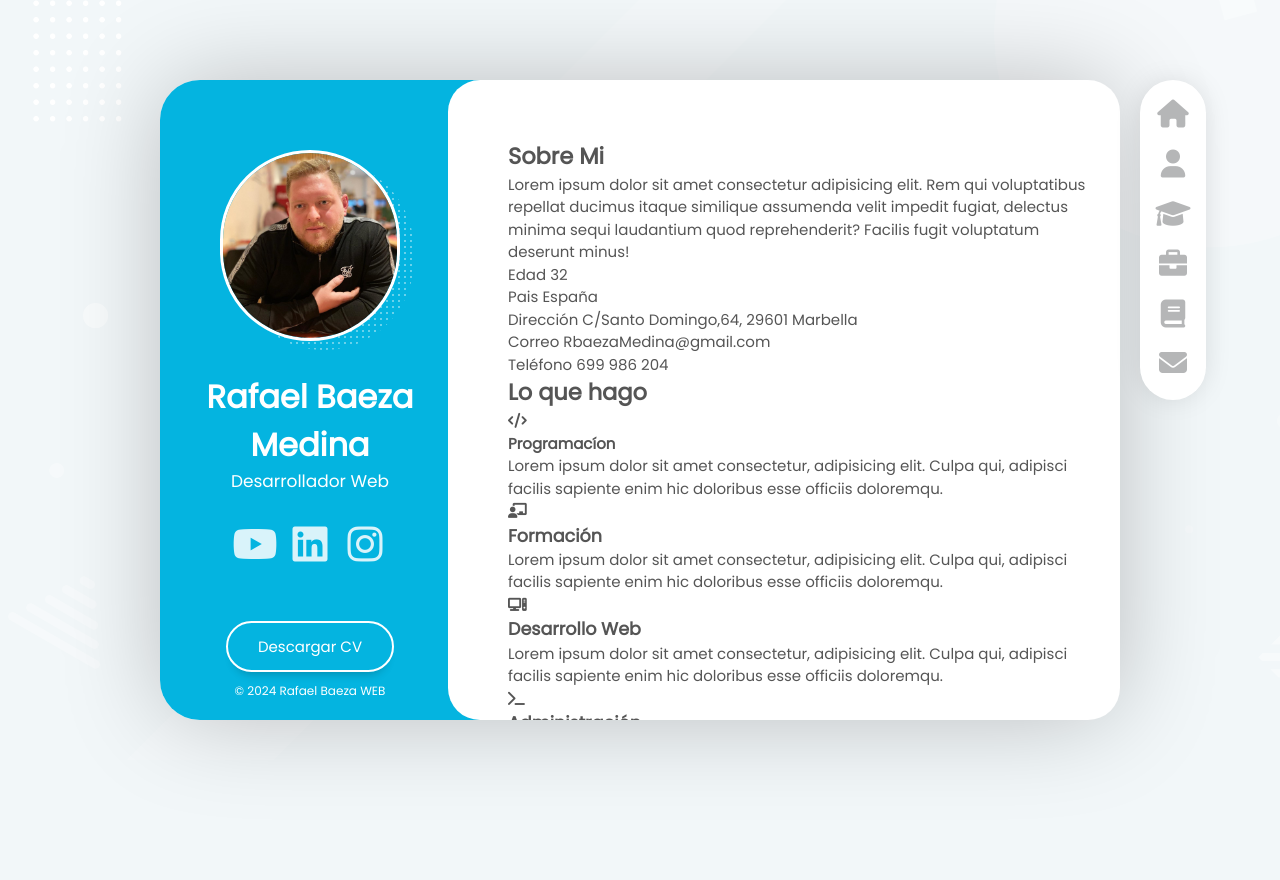
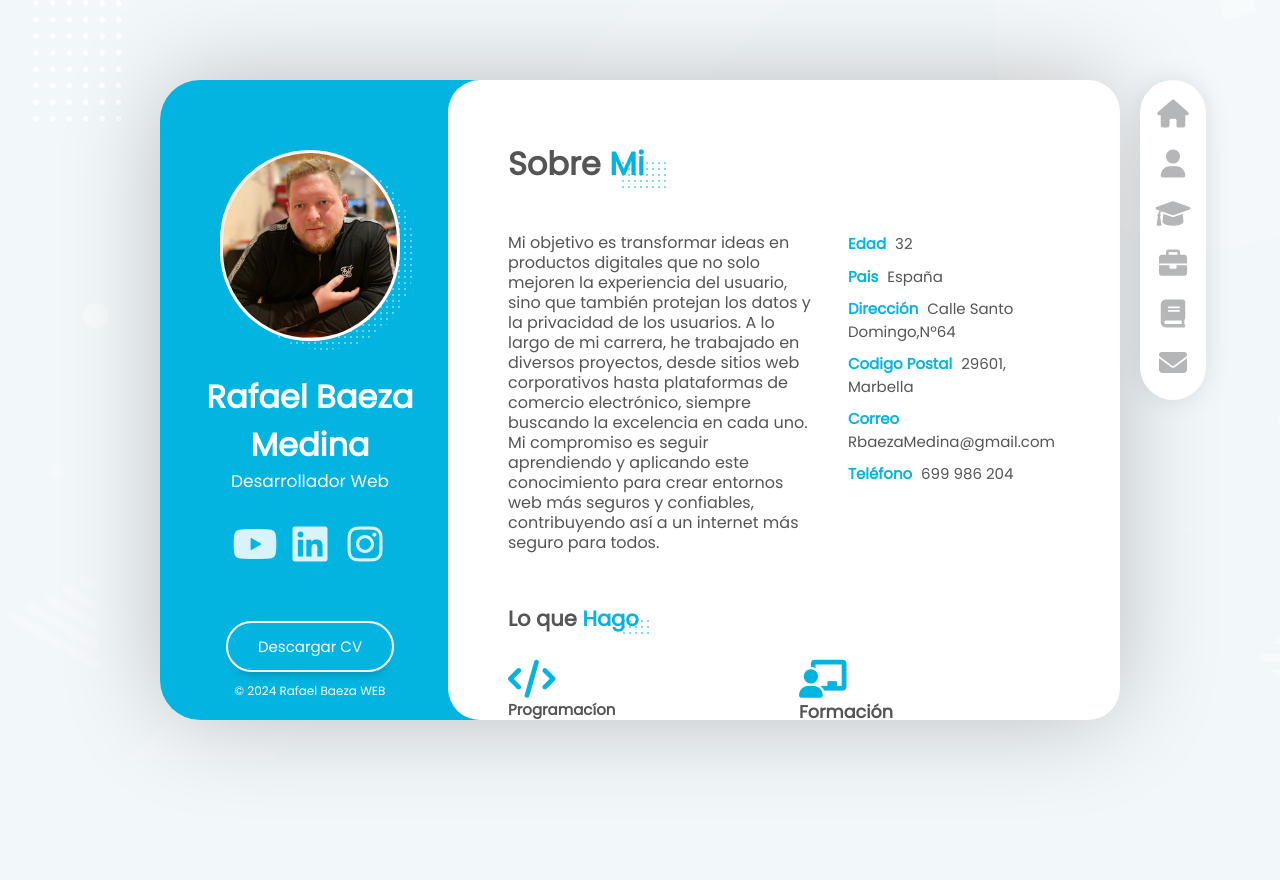
Before and after one commit to MrBeeza/WebPrincipal, a plain HTML site: page sobre-mi.html in a window 1280 px wide. Drawn offline with Linux system fonts and the light colour scheme.

Commit message:
HTML SOBRE MI finish, scrollbar listo webkit&moz

```diff
--- /dev/null
+++ b/css/scroll.css
@@ -0,0 +1,84 @@
+:root{
+    --color-scrollbar: #d3d3d4;
+    --color-background-scrollbar: gray;
+
+
+}
+
+/*scroll chrome*/
+.content__page::-webkit-scrollbar{
+    width: 25px;
+    background: transparent;
+}
+
+.content__page::-webkit-scrollbar-thumb{
+    border: 10px solid transparent;
+    box-shadow: none;
+    border-radius: 40px;
+}
+
+.content__page:hover::-webkit-scrollbar-thumb{
+    box-shadow: inset 0 0 0 10px var(--color-scrollbar);
+    ;
+
+}
+
+.content__page:hover::-webkit-scrollbar-thumb:hover{
+    border: 8px solid transparent;
+    box-shadow: inset 0 0 0 10px var(--color-secondary);
+
+}
+
+
+.content__page::-webkit-scrollbar-track{
+    background: transparent;
+    margin: 40px 0;
+}
+
+
+/* layout scrollbar*/
+
+.layout__aside::-webkit-scrollbar{
+    width: 25px;
+    background: var(--color-secondary);
+}
+
+.layout__aside::-webkit-scrollbar-thumb{
+    border: 10px solid transparent;
+    box-shadow: none;
+    border-radius: 40px;
+}
+
+.layout__aside:hover::-webkit-scrollbar-thumb{
+    box-shadow: inset 0 0 0 10px var(--color-principal);
+    ;
+
+}
+
+.layout__aside:hover::-webkit-scrollbar-thumb:hover{
+    border: 8px solid transparent;
+    box-shadow: inset 0 0 0 10px var(--color-principal);
+
+}
+
+
+.layout__aside::-webkit-scrollbar-track{
+    background: transparent;
+    margin: 40px 0;
+}
+
+/* scrollbar mozila firefox*/
+/*.content__page{
+
+    scrollbar-width: thin;
+    scrollbar-color: var(--color-scrollbar) transparent;
+
+}
+
+
+
+/*.layout__aside{
+
+    scrollbar-width: thin;
+    scrollbar-color: var(--color-principal) var(--color-secondary);
+}
--- a/css/style.css
+++ b/css/style.css
@@ -330,13 +330,129 @@ margin-top: 2.6rem;
     padding-right: 3rem;
     overflow: auto;
     display: block;
+   }
 
 
-
-
-
-
-
+.about__header{
+    display: inline-block;
+    margin-bottom: 4.5rem;
 
 
 }
+
+.about__title{
+    font-size: 3.2rem;
+    position: relative;
+
+}
+
+.about__title::after{
+    content: "";
+    position: absolute;
+    top: 20px;
+    right: -25px;
+    width: 50px;
+    height: 30px;
+    background-image: -webkit-repeating-radial-gradient(center center, var(--color-secondary), var(--color-secondary) 1px, transparent 0px, transparent 100%);
+    background-size: 6px 6px;
+    opacity: 0.5;
+
+}
+
+.title__color{
+    color: var(--color-secondary);
+
+}
+
+/*información personal*/
+
+.about__personal-info{
+    width: 100%;
+    flex-direction: row;
+    display: flex;
+    margin-bottom: 5rem;
+
+}
+
+.personal-info__bio{
+    flex-basis: 56%;
+
+
+}
+
+.personal-info__data{
+    flex-basis: 44%;
+    padding: 0 3.5rem;
+
+}
+
+.personal-info__description{
+    font-size: 1.6rem;
+    line-height: 2rem;
+
+}
+
+.personal-info__option{
+    margin-bottom: 1rem;
+
+}
+
+
+.personal-info__title{
+    margin-right: 0.5rem;
+    color: var(--color-secondary);
+    font-weight: 800;
+
+}
+
+
+/*servicion maquetado*/
+.about__services{
+    width: 100%;
+    margin-bottom: 3rem;
+
+}
+
+.services__header{
+    display: inline-block;
+    padding-right: 1.2rem;
+    position: relative;
+    margin-bottom: 2.5rem;
+}
+
+.services__title{
+    font-size: 2.1rem;
+}
+
+.services__title::after{
+    content: "";
+    position: absolute;
+    top: 15px;
+    right: 0px;
+    width: 30px;
+    height: 20px;
+    background-image: -webkit-repeating-radial-gradient(center center, var(--color-secondary), var(--color-secondary) 1px, transparent 0px, transparent 100%);
+    background-size: 6px 6px;
+    opacity: 0.5;
+}
+.services__container{
+    width: 100%;
+    display: flex;
+    flex-direction: row;
+    flex-wrap: wrap;
+
+}
+
+.services__service{
+    flex-basis: calc(50% - 3rem);
+    margin-right: 3rem;
+    margin-bottom: 2.5rem;
+
+}
+
+
+.services__real-icon{
+    color: var(--color-secondary);
+    font-size: 3.8rem;
+
+}
--- a/sobre-mi.html
+++ b/sobre-mi.html
@@ -4,6 +4,7 @@
     <meta charset="UTF-8">
     <meta name="viewport" content="width=device-width, initial-scale=1.0">
     <link rel="stylesheet" href="css/resest.css">
+    <link rel="stylesheet" href="css/scroll.css">
     <link rel="stylesheet" href="css/style.css">
     <link rel="shortcut icon" href="img/galeria-3.jpg" type="image/x-icon">
     <link rel="stylesheet" href="fonts/fontawesome-free-6.1.2-web/css/all.min.css">
@@ -132,15 +133,15 @@
                 <!-- sobre mi información-->
                 <header class="about__header">
 
-                    <h1 class="about_title"> Sobre <span class="title_color">Mi</span></h1>
+                    <h1 class="about__title"> Sobre <span class="title__color">Mi</span></h1>
 
                 </header>
 
                     <section class="about__personal-info">
 
-                        <article class="personal-info">
+                        <article class="personal-info__bio">
                             <p class="personal-info__description">
-                                Lorem ipsum dolor sit amet consectetur adipisicing elit. Rem qui voluptatibus repellat ducimus itaque similique assumenda velit impedit fugiat, delectus minima sequi laudantium quod reprehenderit? Facilis fugit voluptatum deserunt minus!
+                                Mi objetivo es transformar ideas en productos digitales que no solo mejoren la experiencia del usuario, sino que también protejan los datos y la privacidad de los usuarios. A lo largo de mi carrera, he trabajado en diversos proyectos, desde sitios web corporativos hasta plataformas de comercio electrónico, siempre buscando la excelencia en cada uno.  Mi compromiso es seguir aprendiendo y aplicando este conocimiento para crear entornos web más seguros y confiables, contribuyendo así a un internet más seguro para todos.
                             </p>
                         </article>
                         <div class="personal-info__data">
@@ -155,8 +156,13 @@
                                 </li>
                                 <li class=" personal-info__option">
                                     <span class="personal-info__title">Dirección</span>
-                                    <span class="personal-ifo__value">C/Santo Domingo,64, 29601 Marbella</span>
+                                    <span class="personal-ifo__value">Calle Santo Domingo,Nº64</span>
                                 </li>
+                                <li class=" personal-info__option">
+                                    <span class="personal-info__title">Codigo Postal</span>
+                                    <span class="personal-ifo__value">29601, Marbella</span>
+                                </li>
+
                                 <li class=" personal-info__option">
                                     <span class="personal-info__title">Correo</span>
                                     <span class="personal-ifo__value">RbaezaMedina@gmail.com</span>
@@ -174,15 +180,15 @@
                     <section class="about__services">
                         <header class="services__header">
                             <h2 class="services__title">
-                                Lo que <span  class="services__color">hago</span>
+                                Lo que <span  class="title__color">Hago</span>
                             </h2>
                         </header>
 
-                        <div class="services container">
+                        <div class="services__container">
                             <!--boque1-->
                             <article class="services__service">
                                 <div class="service__icon">
-                                    <i class="fa-solid fa-code"></i>
+                                    <i class="services__real-icon fa-solid fa-code"></i>
 
                                 </div>
                                 <div class="service__content">
@@ -199,7 +205,7 @@
                             <!--bloque2-->
                             <article class="services__service">
                                 <div class="service__icon">
-                                    <i class="fa-solid fa-chalkboard-teacher"></i>
+                                    <i class="services__real-icon fa-solid fa-chalkboard-teacher"></i>
 
                                 </div>
                                 <div class="service__content">
@@ -216,7 +222,7 @@
                             <!--bloque 3-->
                             <article class="services__service">
                                 <div class="service__icon">
-                                    <i class="fa-solid fa-computer"></i>
+                                    <i class="services__real-icon fa-solid fa-computer"></i>
 
                                 </div>
                                 <div class="service__content">
@@ -232,7 +238,7 @@
                             <!--bloque 3-->
                             <article class="services__service">
                                 <div class="service__icon">
-                                    <i class="fa-solid fa-terminal"></i>
+                                    <i class="services__real-icon fa-solid fa-terminal"></i>
 
                                 </div>
                                 <div class="service__content">
```
